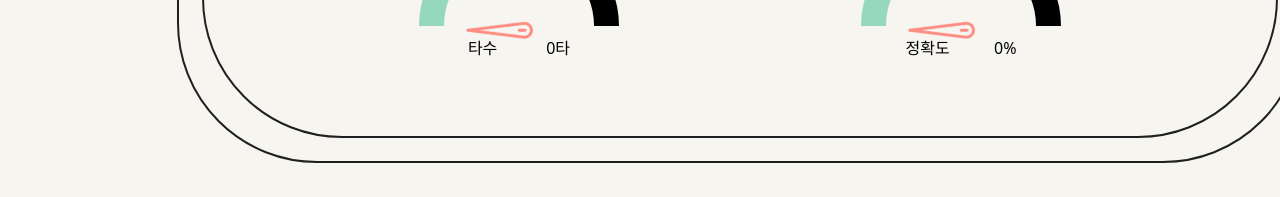
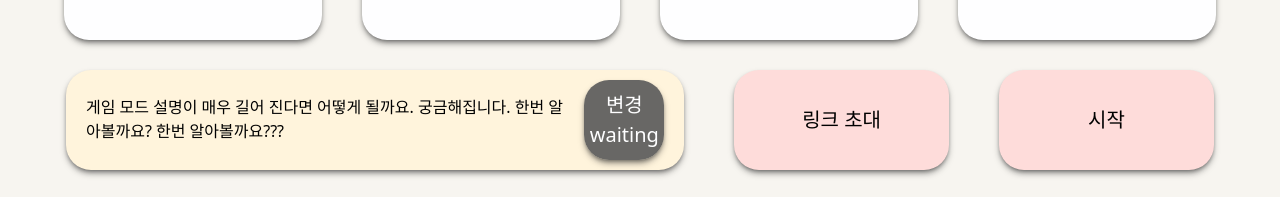
Before and after one commit to Team-E2I4/Team-E2I4-TiKiTaza-FE, a React (Vite) app: page /game/1 in a window 1280 px wide. Shown: the part 600-797 px from the top of the page. Built offline with nearby package versions, Linux system fonts and the light colour scheme.

Commit message:
[✨feat]: zustand 세팅 및 게임 모드 관리 store 생성

```diff
--- a/package.json
+++ b/package.json
@@ -27,7 +27,7 @@
     "react-router-dom": "^6.22.0",
     "storybook": "^7.6.13",
     "tailwind-scrollbar-hide": "^1.1.7",
-    "zustand": "^4.5.0"
+    "zustand": "^4.5.1"
   },
   "devDependencies": {
     "@tanstack/eslint-plugin-query": "^5.18.1",
--- a/src/pages/GamePage/GamePage.tsx
+++ b/src/pages/GamePage/GamePage.tsx
@@ -10,7 +10,7 @@ const GamePage = () => {
   // TODO:
   // 여기서 zustand 전역상태값(초대로 들어온 사람이라면 url의 해시값->정제->유효검사 후 상태값) 으로 방번호 추출
   // 방번호를 가지고 게임 상태에 대해 api 요청
-  const [gameMode] = useState<GameModeType>('sentence');
+  const [gameMode] = useState<GameModeType>('waiting');
 
   switch (gameMode) {
     case 'waiting':
--- a/src/pages/GamePage/GameWaitingRoom/GameRoomSetting.tsx
+++ b/src/pages/GamePage/GameWaitingRoom/GameRoomSetting.tsx
@@ -1,8 +1,17 @@
+import useGameModeStore from '@/stores/useGameModeStore';
+
 const GameRoomSetting = () => {
+  const moveCurrent = useGameModeStore((state) => state.mode); //현재 모드 상태값을 가져온다<!DOCTYPE html>
+  const handleClickTest = useGameModeStore((state) => state.changeGameMode); // 모드 변경 함수를 불러오는 것!! 넘겨주는건 호출할 때!
+
   return (
-    <div className='w-[20%] flex justify-center items-center'>
+    <div
+      onClick={() => {
+        handleClickTest('code');
+      }}
+      className='w-[20%] flex justify-center items-center'>
       <button className='w-[8rem] aspect-square text-white text-[2rem] bg-gray-300/90 hover:bg-gray-200 transition-all duration-300 shadow-md shadow-black/50 rounded-[2.5rem]'>
-        변경
+        변경 {moveCurrent}
       </button>
     </div>
   );
--- /dev/null
+++ b/src/stores/useGameModeStore.ts
@@ -0,0 +1,14 @@
+import { create } from 'zustand';
+
+type GameModeType = 'waiting' | 'sentence' | 'code' | 'word' | 'finish';
+interface I_UseGameModeStore {
+  mode: GameModeType;
+  changeGameMode: (value: GameModeType) => void;
+}
+
+const useGameModeStore = create<I_UseGameModeStore>((set) => ({
+  mode: 'waiting',
+  changeGameMode: (value) => set({ mode: value }),
+}));
+
+export default useGameModeStore;
```
Also changed, not shown: 1 other file (tests, documents, lock files or other folders).
